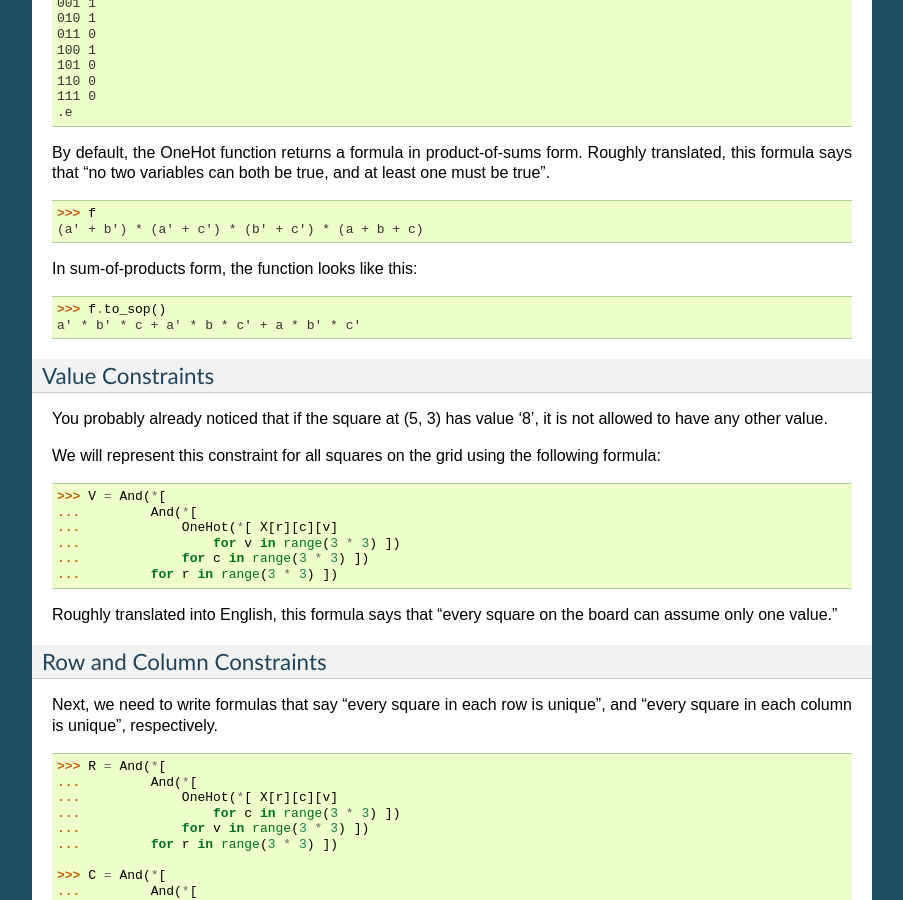
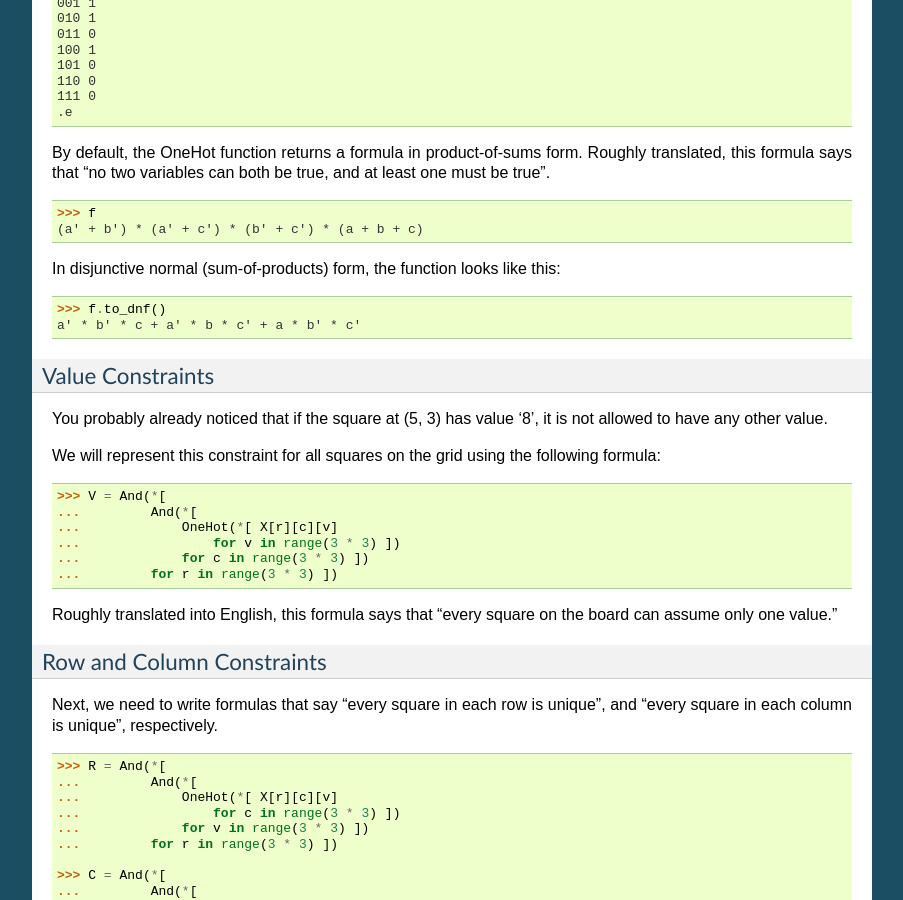
Before and after one commit to cjdrake/pyeda, a Sphinx documentation site: the page built from doc/source/sudoku.rst, in a window 1280 px wide and 900 px high, scrolled down 1875 px. Shown: the whole window, without its empty margins (198-1101 px from the left). Built offline with Sphinx 7.4.7, drawn with Linux system fonts in a browser that asks for light colours.

Commit message:
Fix documentation bug

```diff
--- a/doc/source/sudoku.rst
+++ b/doc/source/sudoku.rst
@@ -116,9 +116,9 @@ and at least one must be true".
  >>> f
  (a' + b') * (a' + c') * (b' + c') * (a + b + c)
 
-In sum-of-products form, the function looks like this::
+In disjunctive normal (sum-of-products) form, the function looks like this::
 
- >>> f.to_sop()
+ >>> f.to_dnf()
  a' * b' * c + a' * b * c' + a * b' * c'
 
 Value Constraints
```
